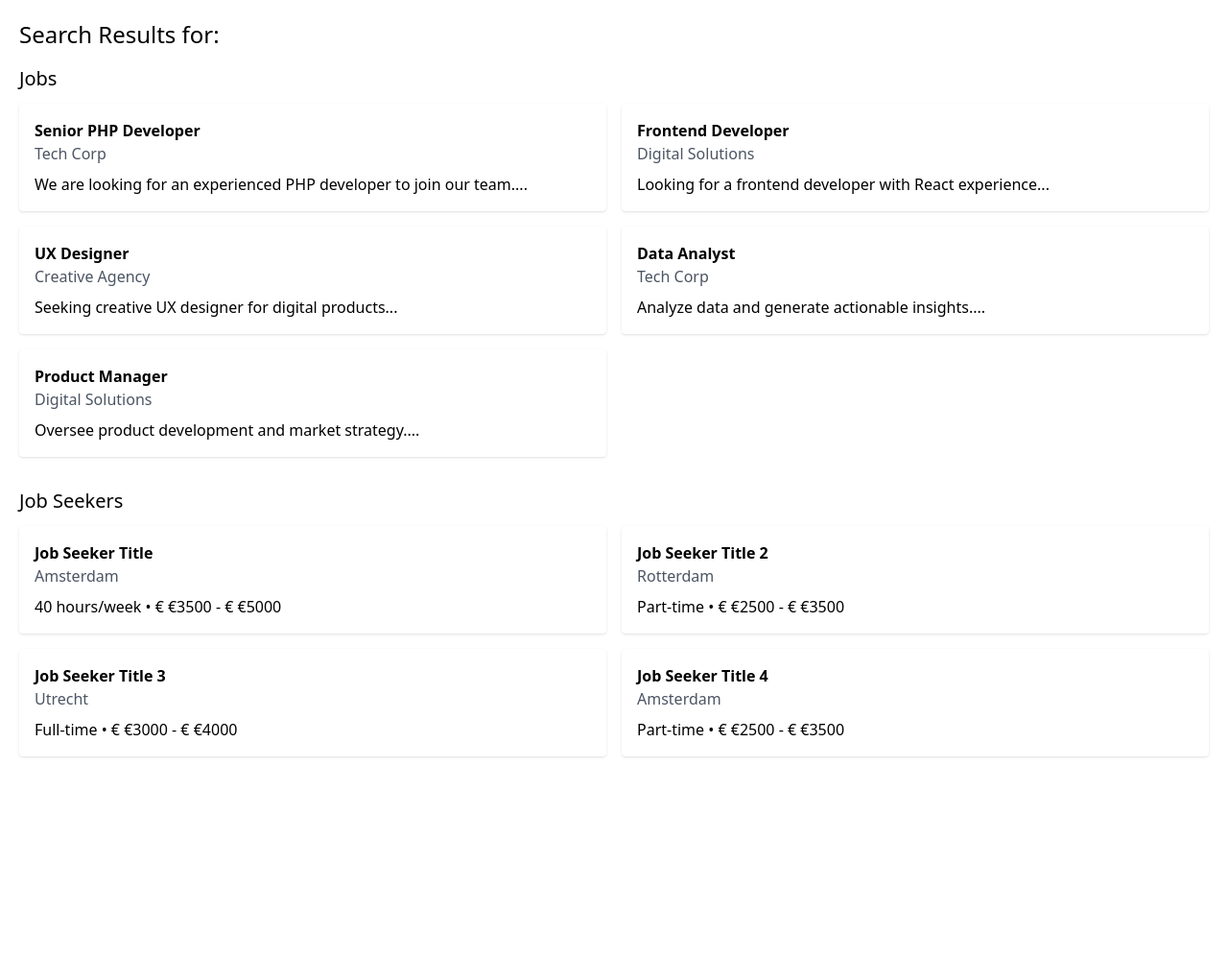
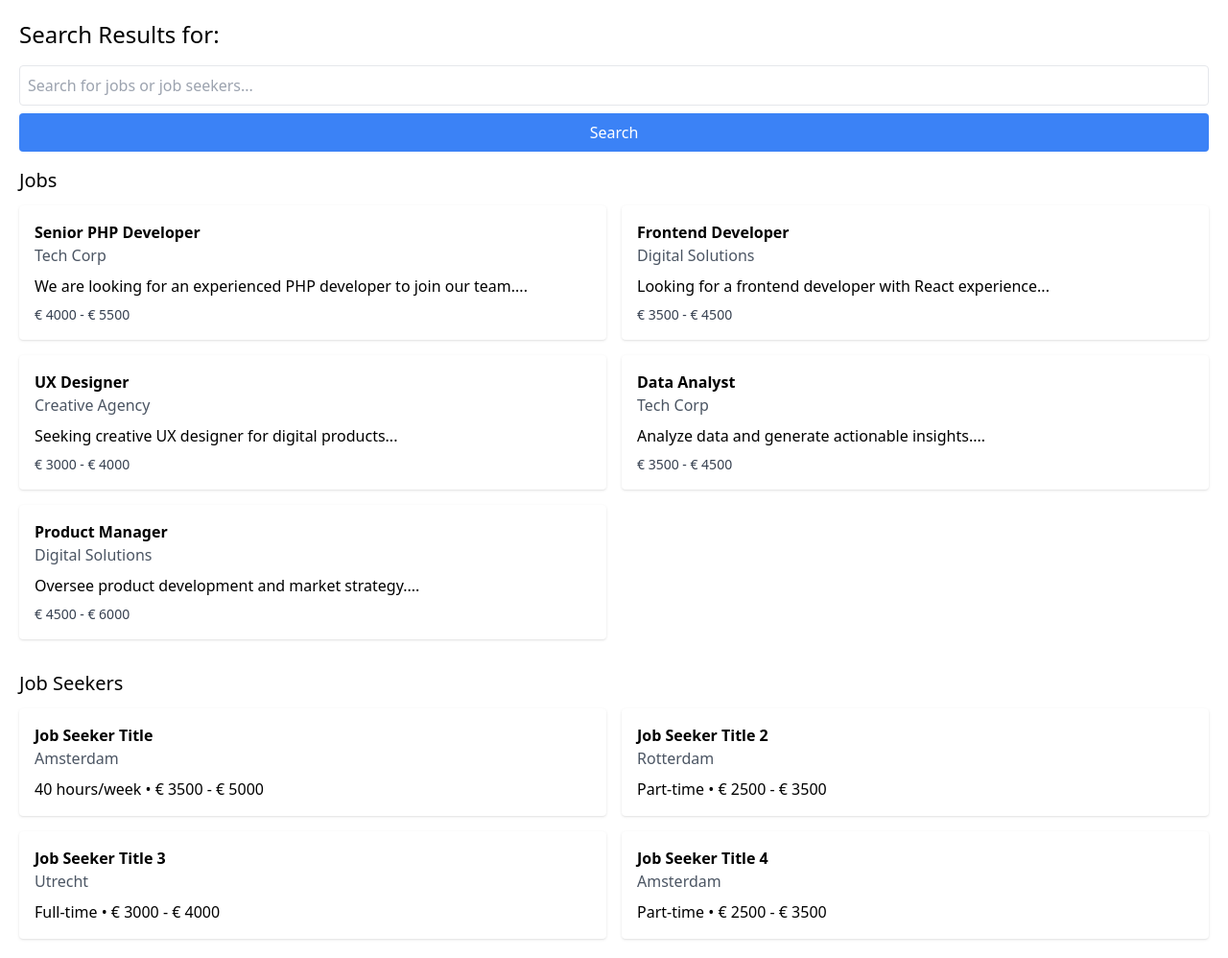
Before and after one commit to Lythical1/jobspot-portfolio, a PHP site: page /search/index.php in a window 1280 px wide. Shown: the part 64-1062 px from the top of the page at 96% size. Before the commit the page ends 853 px from the top, so only its background shows below. Run offline with PHP 8.4, Linux system fonts and the light colour scheme; data comes from the database, SQL or seed files in the repository; some libraries are stand-ins or nearby versions.

Commit message:
Updated search functionality to use 'search' parameter, increased similarity in comparison logic, and standardized currency format in job listings for the import.sql file.

```diff
--- a/app/core/algoSearch.php
+++ b/app/core/algoSearch.php
@@ -13,7 +13,7 @@ class SearchHelper
         return trim($string);
     }
 
-    public static function areSimilar($str1, $str2, $threshold = 3)
+    public static function areSimilar($str1, $str2, $threshold = 5)
     {
         $str1 = self::normalizeString($str1);
         $str2 = self::normalizeString($str2);
--- a/app/web/search/index.php
+++ b/app/web/search/index.php
@@ -1,7 +1,7 @@
 <?php
 
 session_start();
-$searchQuery = $_GET['q'] ?? '';
+$searchQuery = $_GET['search'] ?? '';
 $role = $_SESSION['user_role'] ?? 'guest';
 
 require_once '../../core/jobs.php';
@@ -38,26 +38,36 @@ try {
             </div>
             <?php endif; ?>
 
-            <?php if (empty($jobs) && empty($filteredSearchers)) : ?>
-            <p class="text-gray-600">No results found for your search.</p>
-            <?php else : ?>
-                <?php if (!empty($jobs)) : ?>
+            <div id="searchBar">
+                <form action="index.php" method="GET" class="mb-4">
+                    <input type="text" name="search" value="<?php echo htmlspecialchars($searchQuery); ?>"
+                        class="border rounded p-2 w-full" placeholder="Search for jobs or job seekers...">
+                    <button type="submit" class="bg-blue-500 text-white rounded p-2 mt-2 w-full">Search</button>
+                </form>
+            </div>
+
+
+            <?php if (!empty($jobs) && ($role == 'user' || $role == 'admin' || $role == 'guest')) : ?>
             <h3 class="text-xl mb-3">Jobs</h3>
             <div class="grid grid-cols-1 md:grid-cols-2 gap-4 mb-8">
-                    <?php foreach ($jobs as $job) : ?>
+                <?php foreach ($jobs as $job) : ?>
                 <div class="bg-white p-4 rounded shadow">
                     <h3 class="font-bold"><?= htmlspecialchars($job['title']) ?></h3>
                     <p class="text-gray-600"><?= htmlspecialchars($job['company'] ?? 'Unknown Company') ?></p>
                     <p class="mt-2"><?= htmlspecialchars(substr($job['description'], 0, 150)) ?>...</p>
+                    <p class="text-sm text-gray-700 mt-2">
+                        <?= htmlspecialchars($job['salary_range'] ?? 'Salary not specified') ?>
+                    </p>
                 </div>
-                    <?php endforeach; ?>
+                <?php endforeach; ?>
             </div>
-                <?php endif; ?>
+            <?php endif; ?>
 
-                <?php if (!empty($filteredSearchers)) : ?>
+
+            <?php if (!empty($filteredSearchers) && ($role == 'employer' || $role == 'admin' || $role == 'guest')) : ?>
             <h3 class="text-xl mb-3">Job Seekers</h3>
             <div class="grid grid-cols-1 md:grid-cols-2 gap-4">
-                    <?php foreach ($filteredSearchers as $searcher) : ?>
+                <?php foreach ($filteredSearchers as $searcher) : ?>
                 <div class="bg-white p-4 rounded shadow">
                     <h3 class="font-bold"><?= htmlspecialchars($searcher['title']) ?></h3>
                     <p class="text-gray-600"><?= htmlspecialchars($searcher['location'] ?? 'Location not specified') ?>
@@ -67,9 +77,8 @@ try {
                         <?= htmlspecialchars($searcher['salary_range']) ?>
                     </p>
                 </div>
-                    <?php endforeach; ?>
+                <?php endforeach; ?>
             </div>
-                <?php endif; ?>
             <?php endif; ?>
         </div>
     </div>
```
Also changed, not shown: database/import.sql (+9 -9 lines).
